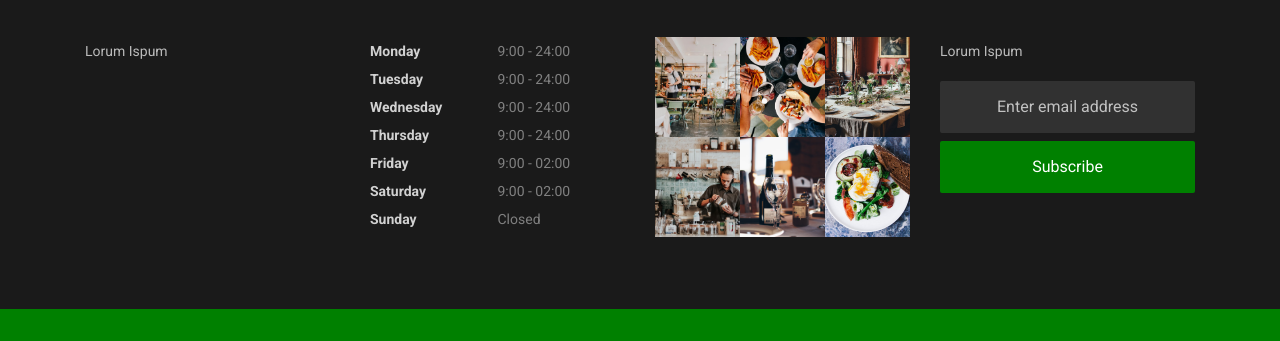
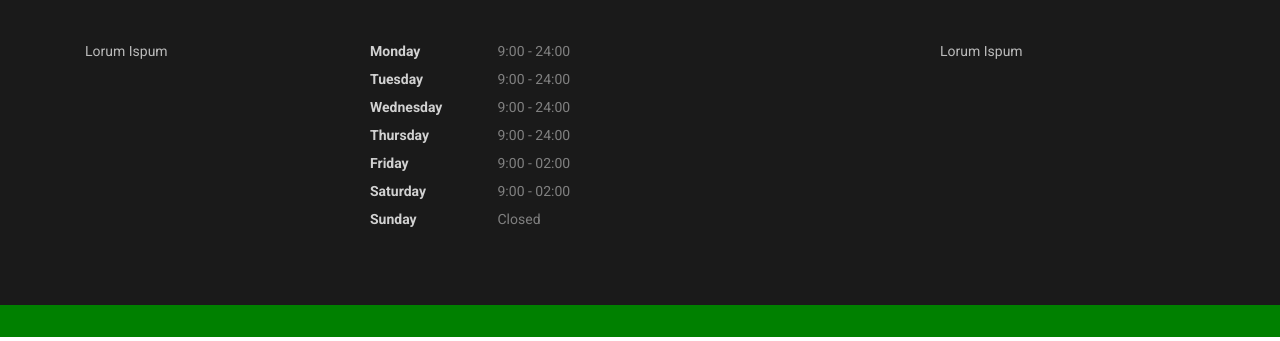
Before and after one commit to SouthFlorenceTSA/The-Vegan, a plain HTML site: page blog-single.html in a window 1280 px wide. Shown: the part 4585-4926 px from the top of the page. Drawn offline with Linux system fonts and the light colour scheme.

Commit message:
Remove unused Instagram thumbnails and subscription form from blog-single.html

```diff
--- a/blog-single.html
+++ b/blog-single.html
@@ -309,34 +309,14 @@
       <div class="col-md-6 col-lg-3">
        <div class="ftco-footer-widget mb-4">
         <h2 class="ftco-heading-2">H2</h2>
-        <div class="thumb d-sm-flex">
-          <a href="#" class="thumb-menu img" style="background-image: url(images/insta-1.jpg);">
-          </a>
-          <a href="#" class="thumb-menu img" style="background-image: url(images/insta-2.jpg);">
-          </a>
-          <a href="#" class="thumb-menu img" style="background-image: url(images/insta-3.jpg);">
-          </a>
-        </div>
-        <div class="thumb d-flex">
-          <a href="#" class="thumb-menu img" style="background-image: url(images/insta-4.jpg);">
-          </a>
-          <a href="#" class="thumb-menu img" style="background-image: url(images/insta-5.jpg);">
-          </a>
-          <a href="#" class="thumb-menu img" style="background-image: url(images/insta-6.jpg);">
-          </a>
-        </div>
+
       </div>
     </div>
     <div class="col-md-6 col-lg-3">
       <div class="ftco-footer-widget mb-4">
        <h2 class="ftco-heading-2">H2</h2>
        <p>Lorum Ispum</p>
-       <form action="#" class="subscribe-form">
-        <div class="form-group">
-          <input type="text" class="form-control mb-2 text-center" placeholder="Enter email address">
-          <input type="submit" value="Subscribe" class="form-control submit px-3">
-        </div>
-      </form>
+
     </div>
   </div>
 </div>
```
